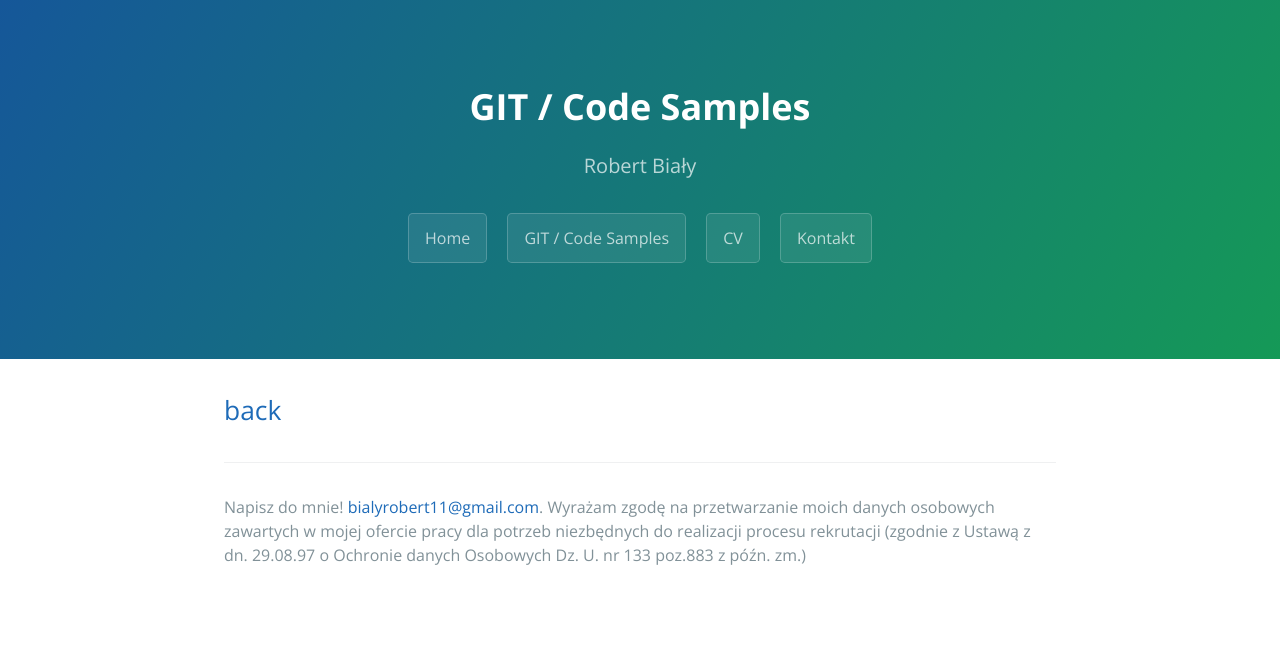
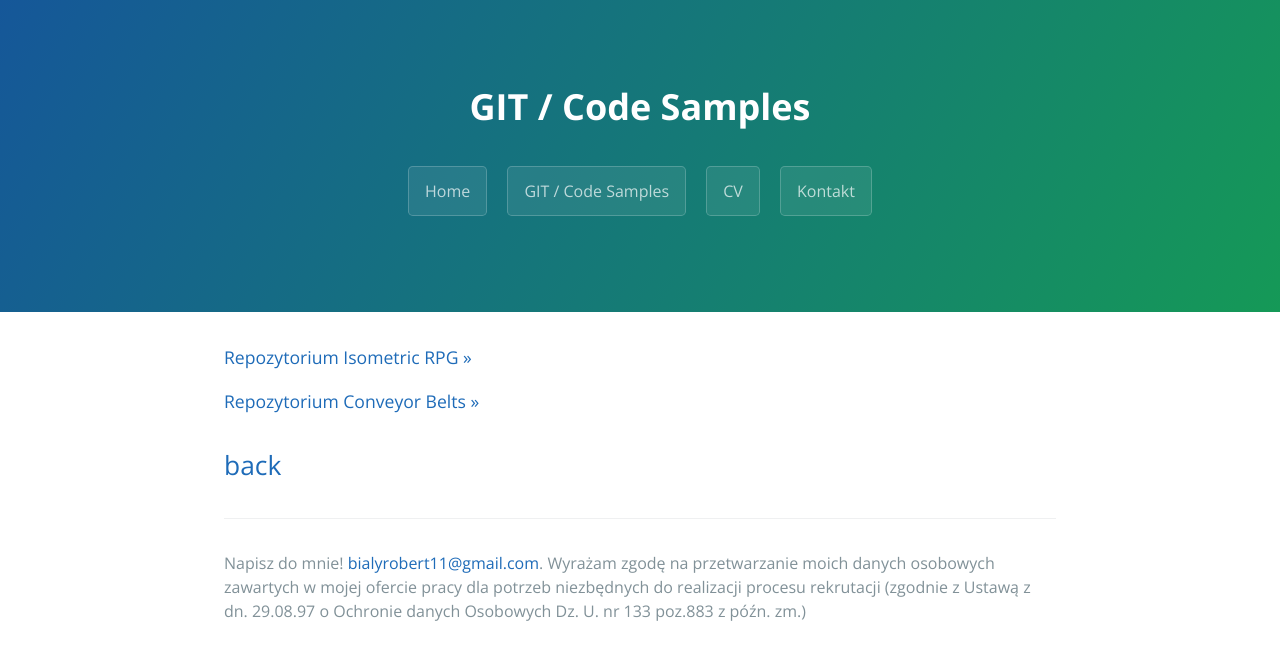
Before and after one commit to LaserRock46/laserrock46.github.io, a Jekyll site: the page built from git.md, in a window 1280 px wide. Shown: the top 660 px of the page. Built offline with Jekyll 4.4.1, drawn with Linux system fonts in a browser that asks for light colours; the repository's description, which GitHub fills in, is left out.

Commit message:
Update git.md

```diff
--- a/git.md
+++ b/git.md
@@ -1,9 +1,11 @@
 ---
 layout: default
 title: GIT / Code Samples
-description: Robert Biały
+description:
 ---
 
+[Repozytorium Isometric RPG >>](https://github.com/LaserRock46/IsometricRPG)
 
+[Repozytorium Conveyor Belts >>](https://github.com/LaserRock46/ConveyorBelts/tree/main/Construction%20URP/Assets/Conveyor%20Project/Scripts)
 
 ## [back](./)
```
